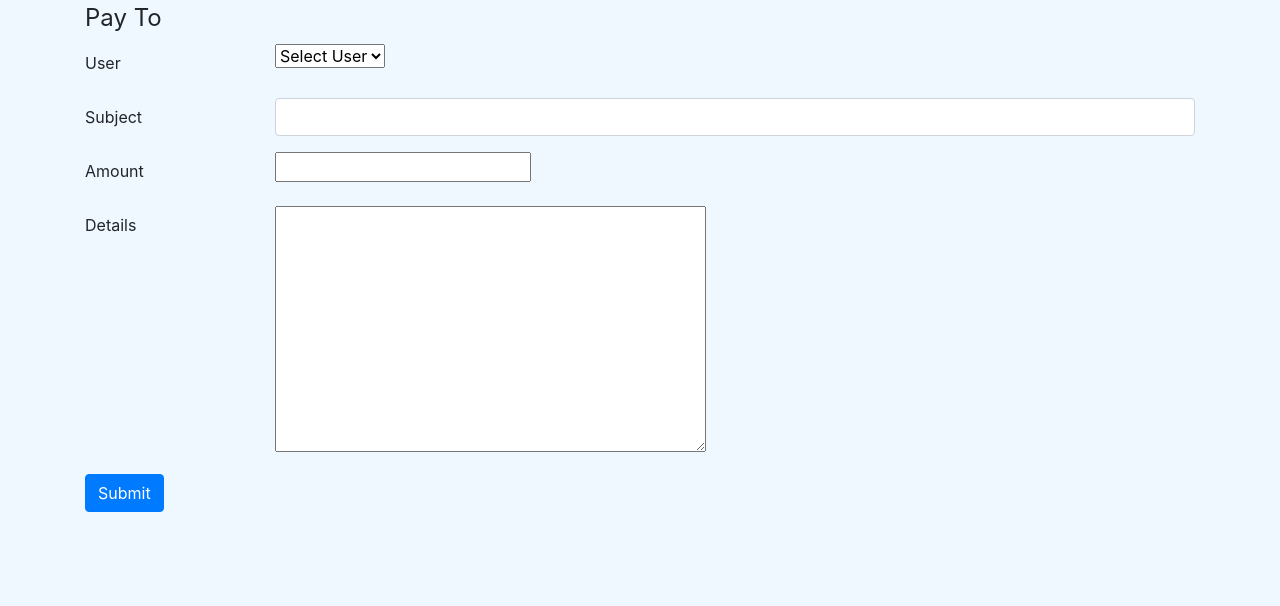
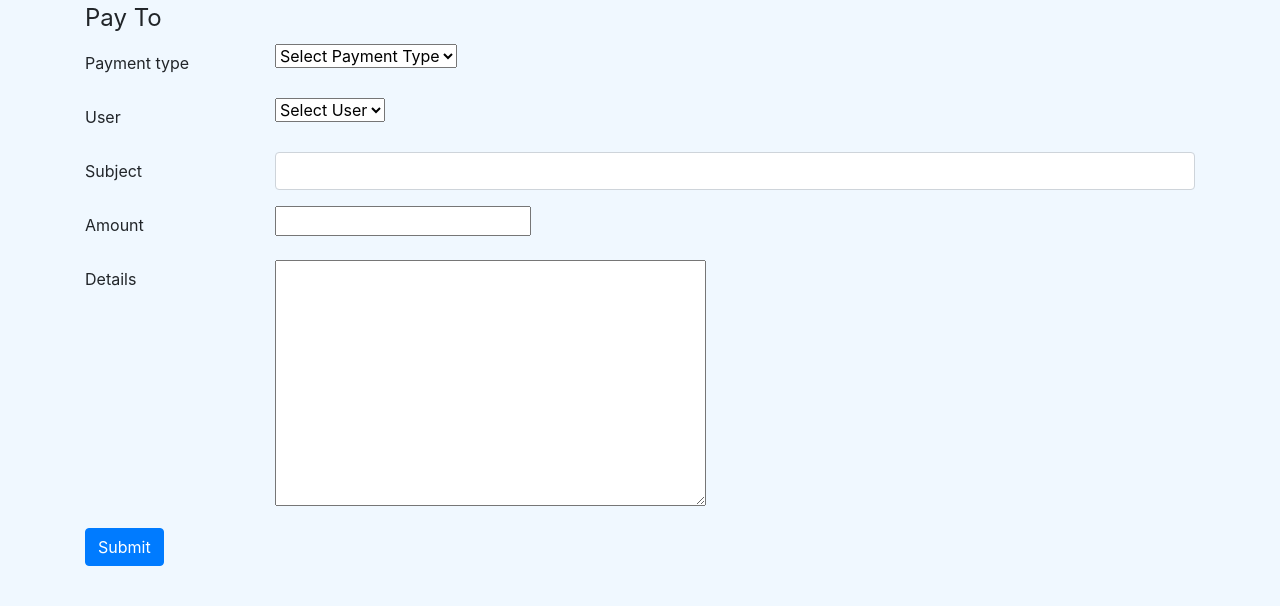
Before and after one commit to tibet10/dokpo, a Django app: page /payments/create/ in a window 1280 px wide. Shown: the part 56-662 px from the top of the page. Run offline with Django 3.2, Linux system fonts and the light colour scheme; data that the repository does not hold is empty; some libraries are stand-ins or nearby versions.

Commit message:
changing payment receieve

```diff
--- a/payments/forms.py
+++ b/payments/forms.py
@@ -1,6 +1,6 @@
 from django import forms
 from django.contrib.auth.models import User
-from .models import Payments,PaymentType, PaymentStatus, PayTo, ReceiveFrom
+from .models import Payments, PaymentType
 
 
 class PaymentForm(forms.ModelForm):
@@ -22,14 +22,26 @@ class PaymentForm(forms.ModelForm):
         model = Payments
         fields = ['subject', 'amount', 'details']
 
+# class PayToForm(forms.ModelForm):
+#     user = forms.ModelChoiceField(
+#         queryset=User.objects.all(),
+#         required=True,
+#         empty_label="Select User"
+#     )
+#     class Meta:
+#         model = PayTo
+#         fields = ['user']
 
-class PayToForm(forms.ModelForm):
-    user = forms.ModelChoiceField(
-        queryset=User.objects.all(),
-        required=True,
-        empty_label="Select User"
+
+class ExtraFieldsForm(forms.Form):
+    payment_type = forms.ModelChoiceField(
+            queryset=PaymentType.objects.only('name'),
+            required=True,
+            empty_label="Select Payment Type"
     )
 
-    class Meta:
-        model = PayTo
-        fields = ['user']
+    user = forms.ModelChoiceField(
+            queryset=User.objects.all(),
+            required=True,
+            empty_label="Select User"
+     )
--- a/payments/models.py
+++ b/payments/models.py
@@ -8,12 +8,12 @@ class PaymentStatus(models.Model):
     PENDING = 'P'
     STATUS_CODE = (
         (PENDING, 'Pending'),
-        (APPROVED,'Approved')
+        (APPROVED, 'Approved')
     )
     name = models.CharField(max_length=255, null=False)
     code = models.CharField(max_length=10, choices=STATUS_CODE, null=False, default=PENDING)
 
-    def __unicode__(self):
+    def __str__(self):
         return self.name
 
 
@@ -27,8 +27,9 @@ class PaymentType(models.Model):
     name = models.CharField(max_length=255, null=False)
     code = models.CharField(max_length=10, choices=TYPE_CODE, null=False, default=PAY)
 
-    def __unicode__(self):
+    def __str__(self):
         return self.name
+
 
 
 class Payments(models.Model):
--- a/payments/templates/payments/create.html
+++ b/payments/templates/payments/create.html
@@ -5,16 +5,8 @@
     {% load static %}
     <link rel="stylesheet" type="text/css" href="{% static 'payments/css/style.css' %}">
 {% endblock %}
+
 {% block body %}
-     {% comment %}<form action="#" method="post" novalidate>
-        {% csrf_token %}
-         <div class="form-group">
-            {{ pay_to_form|crispy }}
-            {{ payment_form|crispy }}
-          </div>
-         <input type="submit" value="Submit">
-     </form>{% endcomment %}
-
     <div class="container">
         <form class="form-horizontal" method="post" novalidate>
          {% csrf_token %}
@@ -27,14 +19,16 @@
                     {% endfor %}
                 </ol>
             {% endif %}
-            {% for field in pay_to_form %}
+            {% for field in extra_form %}
                     <div class="form-group row">
                             <label class="col-sm-2 col-form-label">{{ field.label }}</label>
                             <div class="col-sm-10">
                                 {{ field }}
                             </div>
                             {% if field.help_text %}
-                                <p class="help-inline"><small>{{ field.help_text }}</small></p>
+                                <p class="help-inline">
+                                    <small>{{ field.help_text }}</small>
+                                </p>
                             {% endif %}
                         </div>
             {% endfor %}
@@ -45,7 +39,9 @@
                             {{ field }}
                         </div>
                         {% if field.help_text %}
-                            <p class="help-inline"><small>{{ field.help_text }}</small></p>
+                            <p class="help-inline">
+                                <small>{{ field.help_text }}</small>
+                            </p>
                         {% endif %}
                     </div>
             {% endfor %}
--- a/payments/templates/payments/index.html
+++ b/payments/templates/payments/index.html
@@ -9,6 +9,9 @@
 
 {% block body %}
  <div class="container">
+    <div>
+        <a href="{% url 'payments:create' %}">New Payment</a>
+    </div>
     <div class="payments">
     {% for payment in payments %}
         <div class="payment">
--- a/payments/urls.py
+++ b/payments/urls.py
@@ -4,7 +4,7 @@ from . import views
 app_name = 'dokpo'
 
 urlpatterns = [
-    url(r'^$', views.payments, name='home'),
+    url(r'^$', views.home, name='home'),
     url(r'(?P<id>\d+)/$', views.payment_detail, name='detail'),
     url(r'^create/$', views.payment_create, name='create')
 ]
--- a/payments/views.py
+++ b/payments/views.py
@@ -2,11 +2,12 @@ from django.shortcuts import render, redirect, get_object_or_404
 from django.utils import timezone
 from django.contrib.auth.models import User
 
-from .forms import PaymentForm, PayToForm
-from .models import Payments
+from .forms import PaymentForm, ExtraFieldsForm
+from .models import Payments, PayTo, ReceiveFrom
+from django.contrib.auth.models import User
 
 
-def payments(request):
+def home(request):
     payments = Payments.objects.all().order_by('created_date')
     return render(request, 'payments/index.html', {'payments': payments})
 
@@ -18,10 +19,11 @@ def payment_detail(request, id):
 
 def payment_create(request):
     if request.method == 'POST':
-        payment_form = PaymentForm(request.POST)
-        pay_to_form = PayToForm(request.POST)
+        payment_form = PaymentForm(request.POST or None)
+        extra_form = ExtraFieldsForm(request.POST or None)
 
-        if payment_form.is_valid() and pay_to_form.is_valid():
+        if payment_form.is_valid() and extra_form.is_valid():
+            # payment table
             payment = payment_form.save(commit=False)
             payment.created_by_id = request.POST['user']
             payment.created_date = timezone.now()
@@ -29,14 +31,28 @@ def payment_create(request):
             payment.payment_type_id = 1
             payment.save()
 
+            # extra field populating pay to
+            user = User.objects.get(id=request.POST['user'])
+            payment_type = extra_form.cleaned_data['payment_type']
+            if payment_type == 'Pay':
+                pay_to = PayTo()
+                pay_to.payment = payment
+                pay_to.user = user
+                pay_to.save()
+            else:
+                receive_from = ReceiveFrom()
+                receive_from.payment = payment
+                receive_from.user = user
+                receive_from.save()
+
             return redirect('payments:detail', id=payment.pk)
     else:
         payment_form = PaymentForm()
-        pay_to_form = PayToForm()
+        extra_form = ExtraFieldsForm()
 
     context = {
         'payment_form': payment_form,
-        'pay_to_form': pay_to_form,
+        'extra_form': extra_form,
         'title': 'Pay To'
     }
     return render(request, "payments/create.html", context)
```
Also changed, not shown: templates/nav.html (indentation only).
